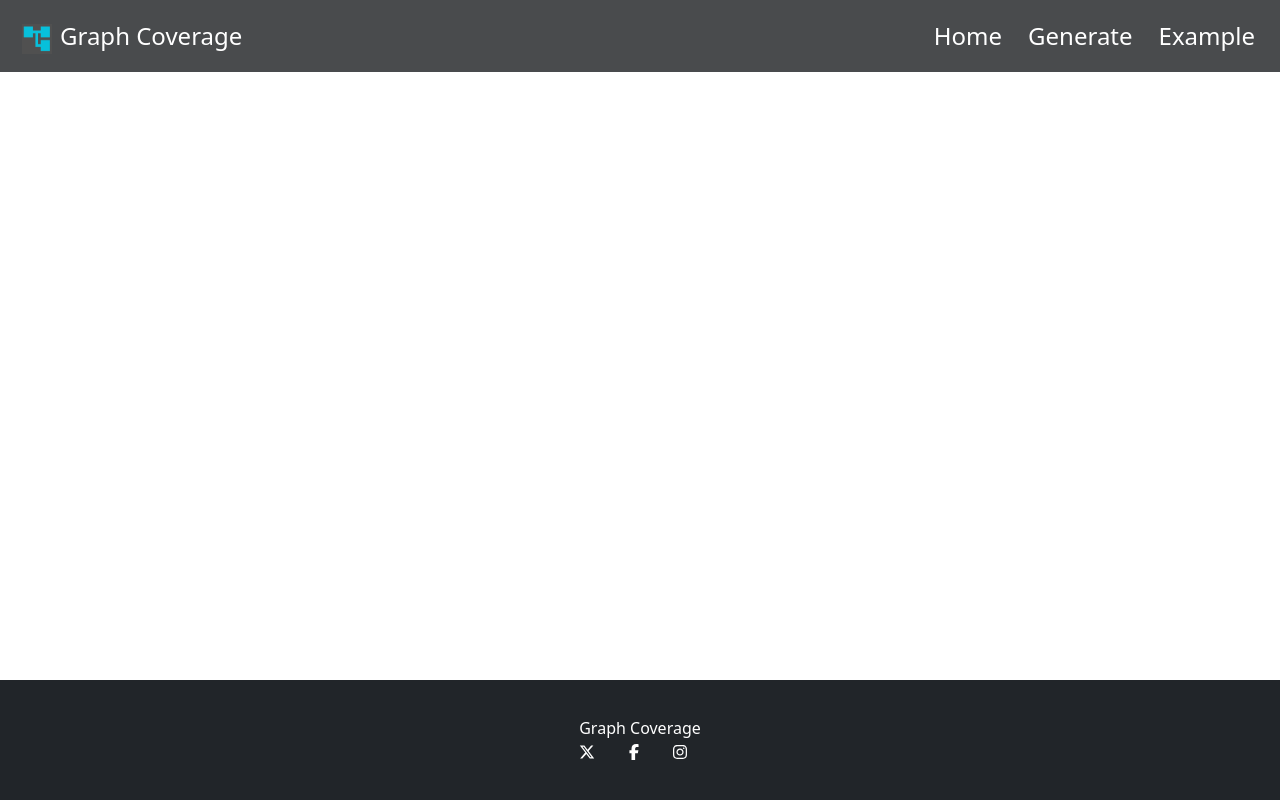
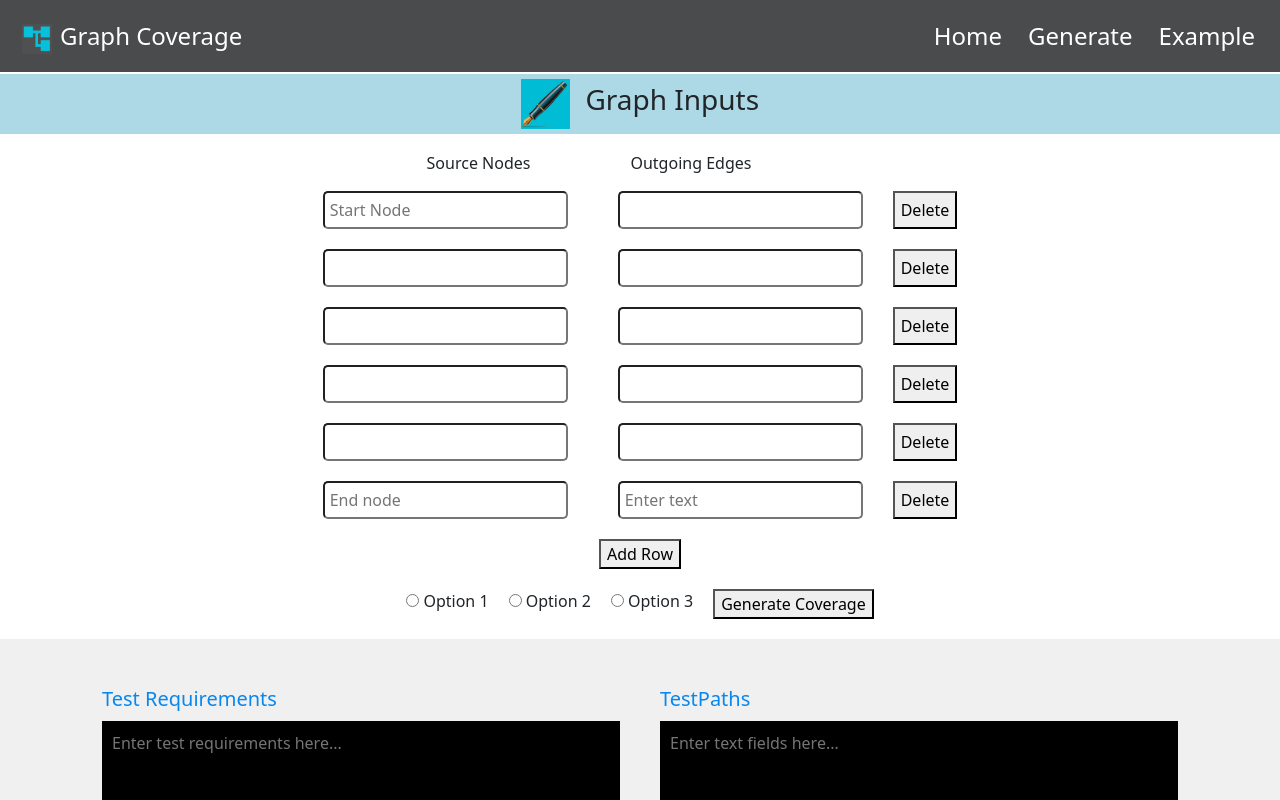
Before and after one commit to sujithne/Graph_Coverage, a React (Create React App) app: page /generate in a window 1280 px wide. Shown: the top 800 px of the page. Built offline with nearby package versions, Linux system fonts and the light colour scheme.

Commit message:
GeneratePageLayout

```diff
--- a/src/App.js
+++ b/src/App.js
@@ -6,6 +6,7 @@ import './App.css';
 import NavBar from './components/NavBar';
 import HomePage from './components/HomePage';
 import Footer from './components/Footer';
+import GeneratePage from './components/GeneratePage';
 // Import or define other pages (GeneratePage, ExamplePage)
 
 function App() {
@@ -14,6 +15,7 @@ function App() {
       <NavBar />
       <Routes>
         <Route path="/" element={<HomePage />} />
+        <Route path="/generate" element={<GeneratePage/>}/>
         {/* Add routes for your Generate and Example components */}
       </Routes>
       <Footer />
--- /dev/null
+++ b/src/components/GeneratePage.js
@@ -0,0 +1,258 @@
+
+import "../styling/GeneratePage.css"
+import logo from  '../assets/pen.jpg'
+import React, { useState, useEffect } from "react";
+
+
+
+function GeneratePage() {
+  // Initialize state with 6 rows
+  const [rows, setRows] = useState([
+    { column1: "", column2: "" },
+    { column1: "", column2: "" },
+    { column1: "", column2: "" },
+    { column1: "", column2: "" },
+    { column1: "", column2: "" },
+    { column1: "", column2: "" },
+  ]);
+
+  // State for selected option
+  const [selectedOption, setSelectedOption] = useState(null);
+
+  const handleOptionChange = (event) => {
+    setSelectedOption(event.target.value);
+  };
+  const handleClick = () => {
+    // Handle button click
+  };
+  // Function to handle adding a new row
+  const handleAddRow = () => {
+    setRows([...rows, { column1: "", column2: "" }]);
+  };
+
+  // Function to handle deleting a row
+  const handleDeleteRow = (index) => {
+    const updatedRows = [...rows];
+    updatedRows.splice(index, 1);
+    setRows(updatedRows);
+  };
+
+  // Function to handle updating text field value
+  const handleInputChange = (index, column, value) => {
+    const updatedRows = [...rows];
+    updatedRows[index][column] = value;
+    setRows(updatedRows);
+  };
+
+  // Ensure that there are always at least 6 rows on initial load
+  useEffect(() => {
+    if (rows.length < 6) {
+      setRows([
+        ...rows,
+        ...Array(6 - rows.length).fill({ column1: "", column2: "" }),
+      ]);
+    }
+  }, [rows]); // Include rows as dependency to trigger effect on rows change
+
+  // Inline styles
+  const tabStyle = {
+    backgroundColor: "lightblue",
+    padding: "20px",
+    display: "flex",
+    justifyContent: "center",
+    alignItems: "center",
+    marginBottom: "20px",
+    marginTop: "2px",
+    height: "60px",
+  };
+
+  return (
+    <div className="content">
+      {/* Tab style component */}
+      <div style={tabStyle}>
+        <img
+          src={logo}
+          alt="Logo"
+          style={{ height: "50px", marginRight: "15px" }}
+        />
+        <h3>Graph Inputs</h3>
+      </div>
+
+      {/* Rows of text fields */}
+      <div
+        style={{
+          display: "flex",
+          flexDirection: "column",
+          alignItems: "center",
+        }}
+      >
+        <div style={{ display: "flex", marginBottom: "10px" }}>
+          {/* Column 1 heading */}
+          <h6 style={{ marginRight: "100px" }}>Source Nodes</h6>
+          {/* Column 2 heading */}
+          <h6 style={{ marginRight: "30px" }}>Outgoing Edges</h6>
+          {/* Button placeholder */}
+          <div style={{ width: "72px" }}></div>
+        </div>
+
+        {rows.map((row, index) => (
+          <div key={index} style={{ display: "flex", marginBottom: "20px" }}>
+            {/* Column 1 text field */}
+
+            {index === 0 && (
+              <input
+                type="text"
+                value={row.column1}
+                onChange={(e) =>
+                  handleInputChange(index, "column1", e.target.value)
+                }
+                placeholder="Start Node"
+                style={{
+                  marginRight: "50px",
+                  borderRadius: "5px",
+                  padding: "5px",
+                }}
+              />
+            )}
+            {index === 0 && (
+              <input
+                type="text"
+                value={row.column2}
+                onChange={(e) =>
+                  handleInputChange(index, "column2", e.target.value)
+                }
+                placeholder=""
+                style={{
+                  marginRight: "30px",
+                  borderRadius: "5px",
+                  padding: "5px",
+                }}
+              />
+            )}
+            {index !== 0 && index !== rows.length - 1 && (
+              <input
+                type="text"
+                value={row.column1}
+                onChange={(e) =>
+                  handleInputChange(index, "column1", e.target.value)
+                }
+                placeholder=""
+                style={{
+                  marginRight: "50px",
+                  borderRadius: "5px",
+                  padding: "5px",
+                }}
+              />
+            )}
+            {index !== 0 && index !== rows.length - 1 && (
+              <input
+                type="text"
+                value={row.column2}
+                onChange={(e) =>
+                  handleInputChange(index, "column2", e.target.value)
+                }
+                placeholder=""
+                style={{
+                  marginRight: "30px",
+                  borderRadius: "5px",
+                  padding: "5px",
+                }}
+              />
+            )}
+            {index === rows.length - 1 && (
+              <input
+                type="text"
+                value={row.column1}
+                onChange={(e) =>
+                  handleInputChange(index, "column1", e.target.value)
+                }
+                placeholder="End node"
+                style={{
+                  marginRight: "50px",
+                  borderRadius: "5px",
+                  padding: "5px",
+                }}
+              />
+            )}
+            {index === rows.length - 1 && (
+              <input
+                type="text"
+                value={row.column2}
+                onChange={(e) =>
+                  handleInputChange(index, "column2", e.target.value)
+                }
+                placeholder="Enter text"
+                style={{
+                  marginRight: "30px",
+                  borderRadius: "5px",
+                  padding: "5px",
+                }}
+              />
+            )}
+            {/* Column 2 text field */}
+
+            {/* Button to delete row */}
+            <button onClick={() => handleDeleteRow(index)}>Delete</button>
+          </div>
+        ))}
+
+        {/* Button to add a new row */}
+        <button onClick={handleAddRow}>Add Row</button>
+      </div>
+      {/* Radio buttons */}
+      <div
+        style={{ display: "flex", justifyContent: "center", marginTop: "20px" }}
+      >
+        <label style={{ marginRight: "20px" }}>
+          <input
+            type="radio"
+            name="option"
+            value="option1"
+            checked={selectedOption === "option1"}
+            onChange={handleOptionChange}
+          />{" "}
+          Option 1
+        </label>
+        <label style={{ marginRight: "20px" }}>
+          <input
+            type="radio"
+            name="option"
+            value="option2"
+            checked={selectedOption === "option2"}
+            onChange={handleOptionChange}
+          />{" "}
+          Option 2
+        </label>
+        <label>
+          <input
+            type="radio"
+            name="option"
+            value="option3"
+            checked={selectedOption === "option3"}
+            onChange={handleOptionChange}
+          />{" "}
+          Option 3
+        </label>
+
+        <button style={{ marginLeft: "20px" }} onClick={handleClick}>
+          Generate Coverage
+        </button>
+      </div>
+      <div className="grey-background">
+        <h4>{selectedOption}</h4>
+        <div className="container">
+      <div className="text-area-container">
+        <h5 className="heading">Test Requirements</h5>
+        <textarea className="text-area" placeholder="Enter test requirements here..."></textarea>
+      </div>
+      <div className="text-area-container">
+        <h5 className="heading">TestPaths</h5>
+        <textarea className="text-area" placeholder="Enter text fields here..."></textarea>
+      </div>
+    </div>
+      </div>
+    </div>
+  );
+}
+
+export default GeneratePage;
--- /dev/null
+++ b/src/styling/GeneratePage.css
@@ -0,0 +1,64 @@
+.custom-button {
+    background-color: #4caf50;
+    border: none;
+    color: white;
+    padding: 10px 20px;
+    text-align: center;
+    text-decoration: none;
+    display: inline-block;
+    font-size: 16px;
+    margin: 4px 2px;
+    cursor: pointer;
+    border-radius: 8px;
+    outline: none;
+  }
+
+  .custom-button:hover {
+    background-color: #45a049;
+  }
+
+  .custom-button:active {
+    background-color: #3e8e41;
+  }
+  .grey-background {
+    background-color: #f0f0f0; /* Grey background color */
+    padding: 20px; /* Adjust padding as needed */
+    margin-bottom: 20px;
+    margin-top: 20px;
+  }
+
+  .grey-background h4 {
+    color: #333; /* Text color */
+    text-align: center; /* Center-align the text */
+  }
+  .content{
+    margin-bottom: 0px;
+  }
+  .container {
+    display: flex;
+  }
+
+  .text-area-container {
+    flex: 1;
+    padding: 20px;
+    display: flex;
+    flex-direction: column;
+    justify-content: flex-start;
+  }
+
+  .text-area {
+    width: 100%;
+    height: 100px;
+    background-color: black;
+    color: white;
+    border: none;
+    padding: 10px;
+  }
+
+  .heading {
+    display: flex;
+    color: rgb(8, 135, 238);
+    margin-bottom: 10px;
+    justify-content: flex-start;
+    flex-direction: column;
+  }
```
Also changed, not shown: src/assets/pen.jpg (added).
